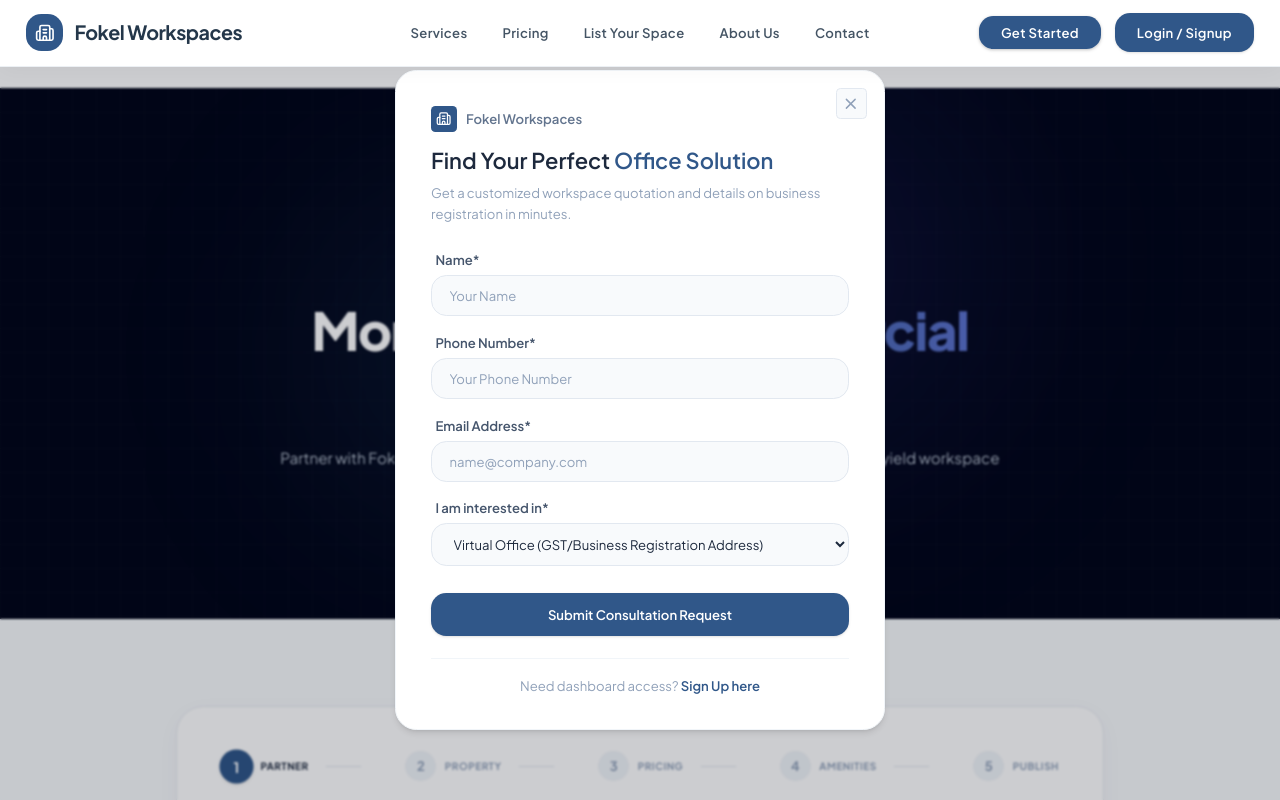
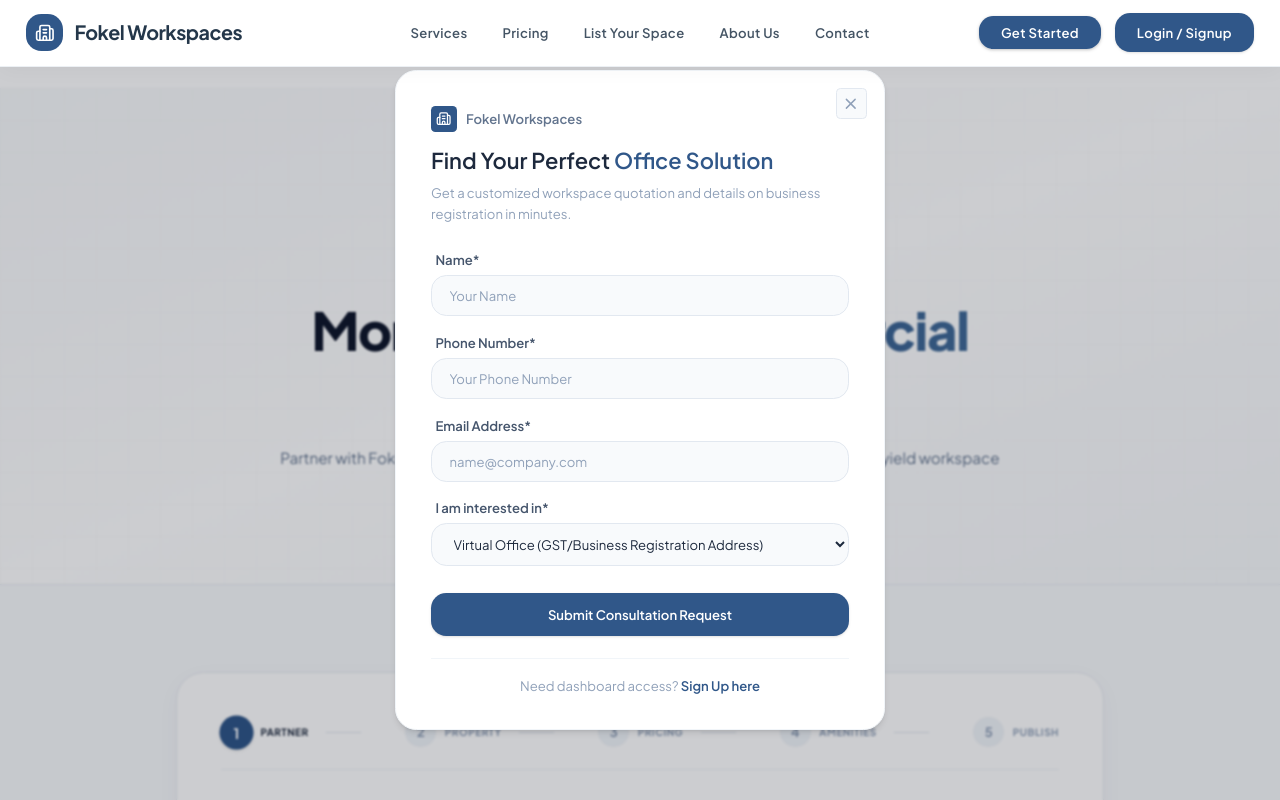
Before and after one commit to Keshav1903k/FokelWorkspaces, a Next.js app: page /list-space in a window 1280 px wide. Shown: the top 800 px of the page. Built offline with nearby package versions, Linux system fonts and the light colour scheme.

Commit message:
style: change list-space hero to a premium light-themed gradient design

```diff
--- a/src/app/list-space/page.tsx
+++ b/src/app/list-space/page.tsx
@@ -141,23 +141,19 @@
 
   return (
     <div className="flex flex-col min-h-screen bg-white">
-      {/* Premium Header Banner with Abstract Radial Glows */}
-      <section className="bg-slate-950 pt-28 pb-20 md:pt-36 md:pb-28 text-center relative overflow-hidden">
-        {/* Glow Effects */}
-        <div className="absolute top-1/2 left-1/4 -translate-y-1/2 w-72 h-72 rounded-full bg-primary/20 blur-[100px] z-0 pointer-events-none" />
-        <div className="absolute top-1/3 right-1/4 -translate-y-1/2 w-80 h-80 rounded-full bg-indigo-500/15 blur-[120px] z-0 pointer-events-none" />
-
-        {/* Fine grid overlay for high-tech premium feel */}
-        <div className="absolute inset-0 bg-[linear-gradient(to_right,#ffffff03_1px,transparent_1px),linear-gradient(to_bottom,#ffffff03_1px,transparent_1px)] bg-[size:24px_24px] pointer-events-none z-0" />
+      {/* Light Premium Header Banner */}
+      <section className="bg-gradient-to-br from-slate-50 via-white to-slate-100/50 pt-28 pb-16 md:pt-36 md:pb-20 text-center relative border-b border-[#E8EDF2]">
+        {/* Subtle grid pattern overlay for clean tech canvas feel */}
+        <div className="absolute inset-0 bg-[linear-gradient(to_right,#00000002_1px,transparent_1px),linear-gradient(to_bottom,#00000002_1px,transparent_1px)] bg-[size:32px_32px] pointer-events-none" />
 
         <div className="relative z-10 container mx-auto px-6 max-w-5xl flex flex-col items-center">
-          <span className="px-3.5 py-1 rounded-full bg-primary/10 border border-primary/20 text-[10px] font-bold tracking-wider uppercase text-primary mb-6 shadow-sm">
+          <span className="px-3.5 py-1 rounded-full bg-primary/5 border border-primary/10 text-[10px] font-bold tracking-wider uppercase text-primary mb-6 shadow-sm">
             Landlord Partnership Portal
           </span>
-          <h1 className="text-3xl md:text-5xl font-extrabold text-white tracking-tight leading-tight mb-4 max-w-3xl">
-            Monetize Your <span className="text-transparent bg-clip-text bg-gradient-to-r from-primary to-indigo-400">Commercial Property</span>
+          <h1 className="text-3xl md:text-5xl font-extrabold text-slate-900 tracking-tight leading-tight mb-4 max-w-3xl">
+            Monetize Your <span className="text-transparent bg-clip-text bg-gradient-to-r from-primary to-primary-hover">Commercial Property</span>
           </h1>
-          <p className="text-slate-300 text-xs sm:text-sm max-w-2xl opacity-90 leading-relaxed">
+          <p className="text-slate-500 text-xs sm:text-sm max-w-2xl leading-relaxed">
             Partner with Fokel to convert empty spaces, managed cabins, or full floors into high-yield workspace assets. Get onboarded and reach thousands of verified clients.
           </p>
         </div>
```
